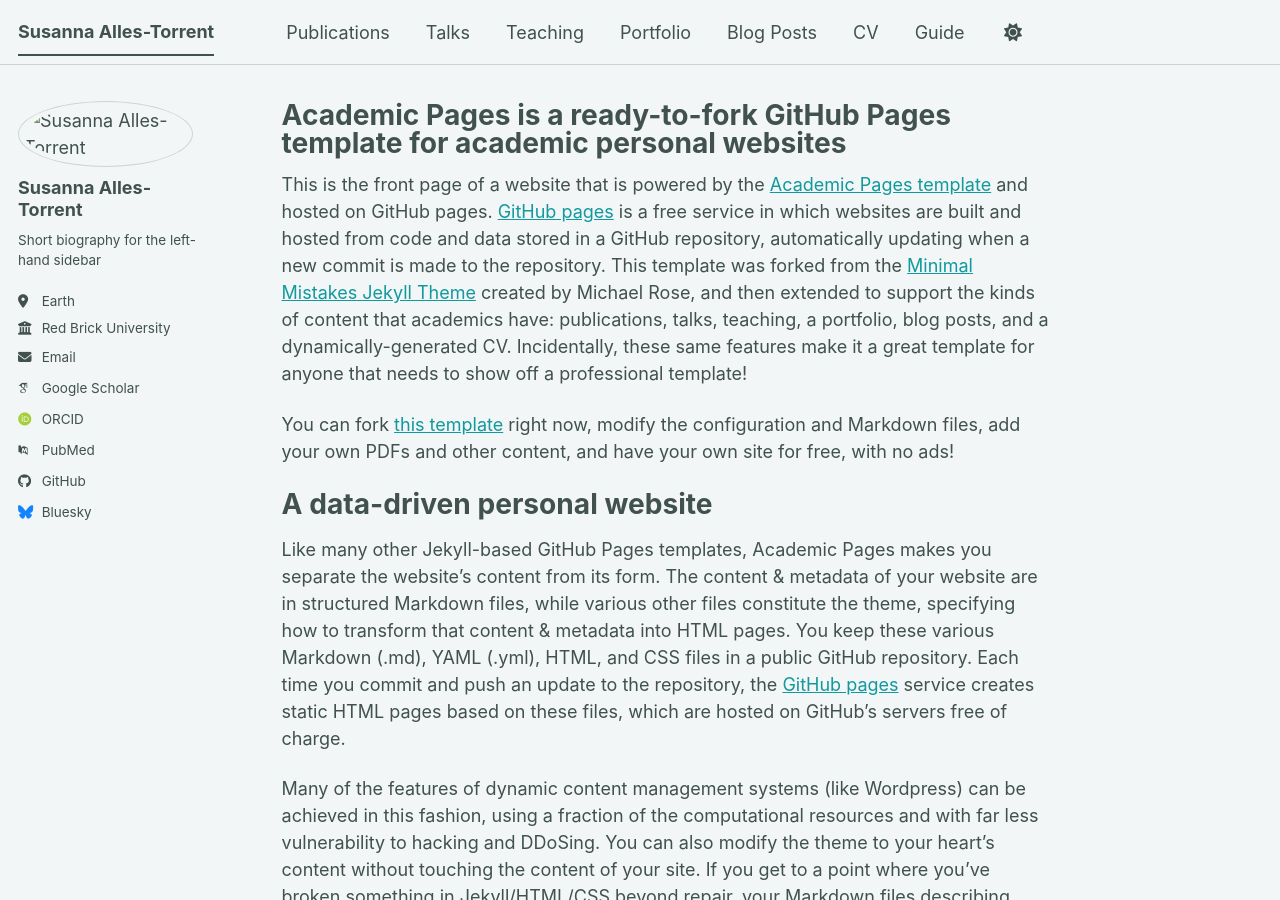
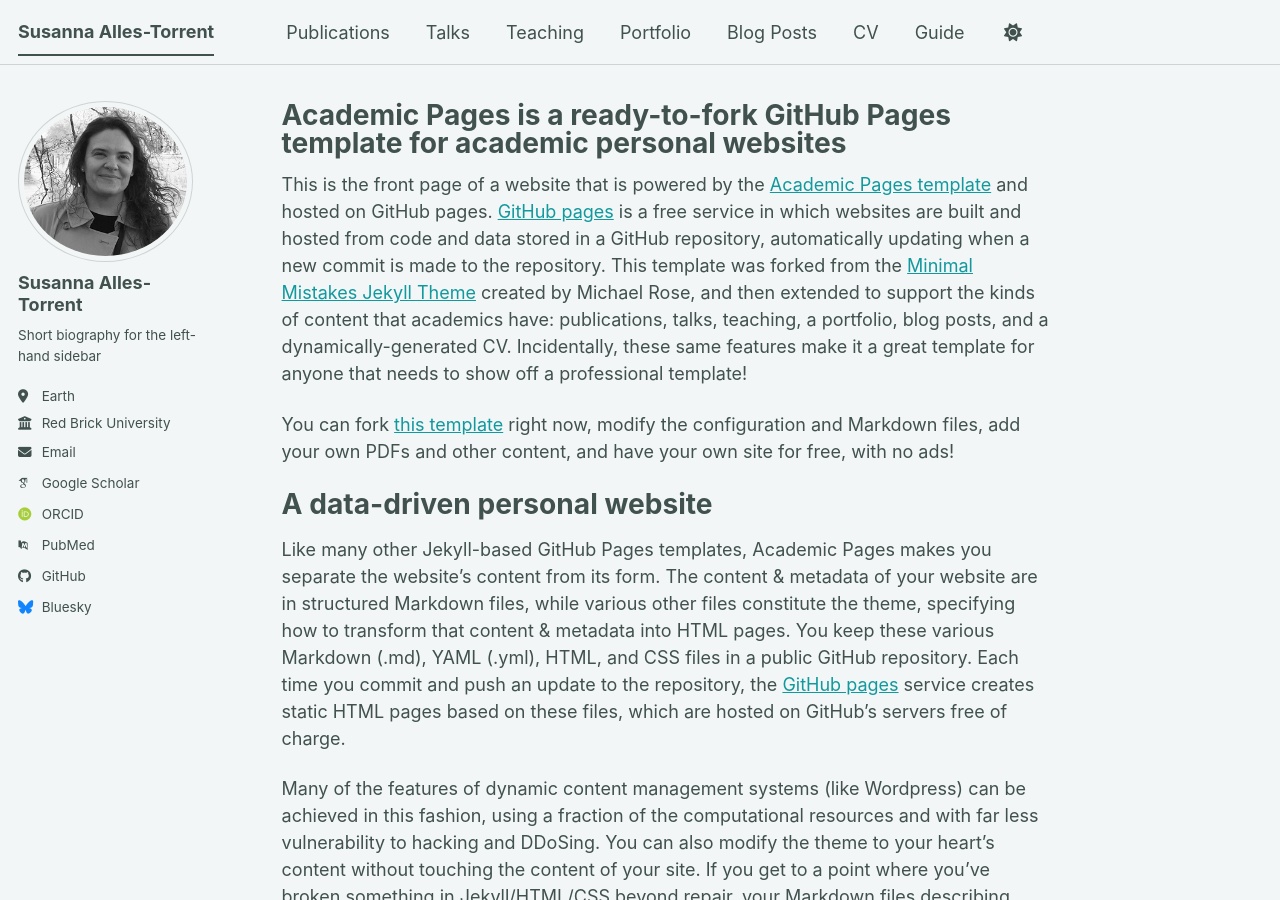
Before and after one commit to susannalles/AcademicPageDemo, a Jekyll site: the page built from _pages/about.md, in a window 1280 px wide and 900 px high. Built offline with Jekyll 4.4.1, drawn with Linux system fonts in a browser that asks for light colours; some web fonts are replaced; a script bundle is joined from its source files by our own code; library files that are not in the unit come from our copies.

Commit message:
Change avatar path in configuration
Updated avatar path to remove the 'images/' prefix.

```diff
--- a/_config.yml
+++ b/_config.yml
@@ -23,7 +23,7 @@
 #               Additional customization can be done by editing /_includes/author-profile.html
 author:
   # Biographic information
-  avatar           : "images/profile2.jpg"
+  avatar           : "profile2.jpg"
   name             : "Susanna Alles-Torrent"
   pronouns         : # example: "she/her"
   bio              : "Short biography for the left-hand sidebar"
```
